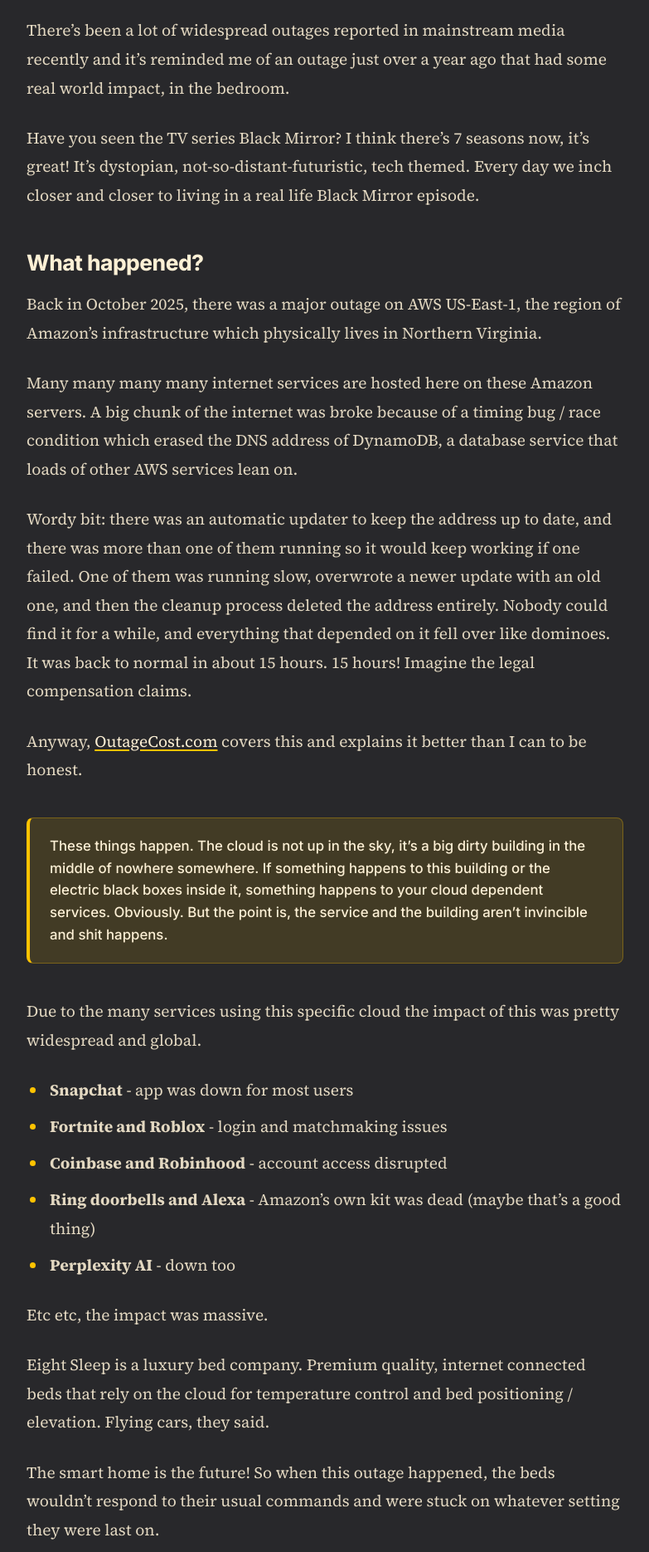
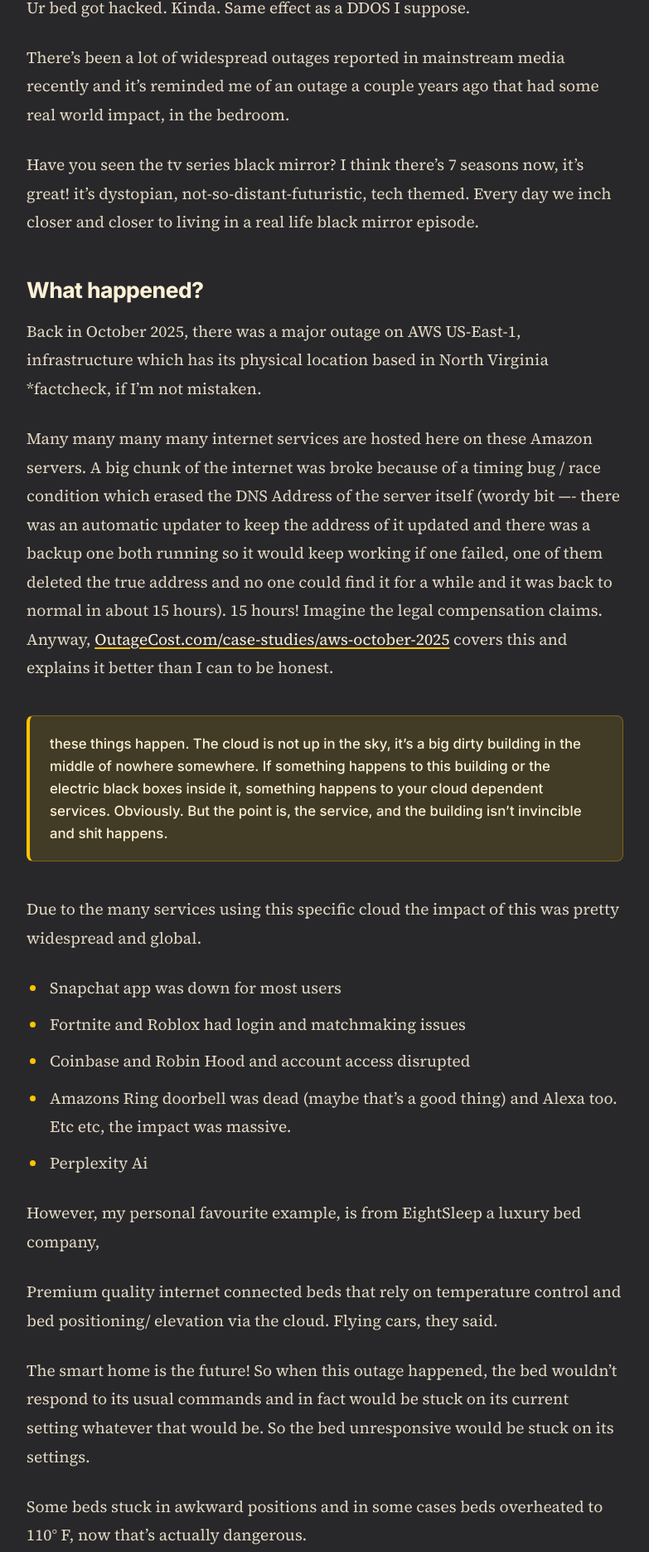
Before and after one commit to ChallengingShelf/B-Log, a plain HTML site: page NotSoSmartBed.html in a window 1280 px wide. Shown: the part 928-2798 px from the top of the page at 83% size, without its empty margins (243-1026 px from the left). Drawn offline with Linux system fonts and the light colour scheme.

Commit message:
Add files via upload

```diff
--- a/NotSoSmartBed.html
+++ b/NotSoSmartBed.html
@@ -39,20 +39,20 @@ $$$$"""$$$$$$$$$$uuu   uu$$$$$$$$$"""$$$"
 <head>
     <meta charset="UTF-8">
     <meta name="viewport" content="width=device-width, initial-scale=1.0">
-    <meta name="description" content="An AWS outage left Eight Sleep smart beds stuck, some overheating, some mid-recline. A real-life Black Mirror episode about IoT and cloud risk.">
+    <meta name="description" content="We rely on internet connected services for so much but what happens when that goes wrong? Some are losing sleep over it">
     <meta name="theme-color" content="#28282B">
     <title>Bed in the Clouds | HamiltonHacks</title>
     <!-- Link preview (iMessage, WhatsApp, Slack, LinkedIn, X). Image URL must be absolute. -->
     <meta property="og:type" content="article">
     <meta property="og:site_name" content="HamiltonHacks">
     <meta property="og:title" content="He’s got his bed in the clouds">
-    <meta property="og:description" content="An AWS outage left Eight Sleep smart beds stuck, some overheating, some mid-recline. A real-life Black Mirror episode about IoT and cloud risk.">
+    <meta property="og:description" content="We rely on internet connected services for so much but what happens when that goes wrong? Some are losing sleep over it">
     <meta property="og:url" content="https://hamiltonhacks.com/NotSoSmartBed">
     <meta property="og:image" content="https://hamiltonhacks.com/notsosmartbed-og.jpg">
     <meta property="og:image:alt" content="Yellow line drawing of a double bed floating among yellow clouds, with circuit-board traces hanging down, on a dark background">
     <meta name="twitter:card" content="summary_large_image">
     <meta name="twitter:title" content="He’s got his bed in the clouds">
-    <meta name="twitter:description" content="An AWS outage left Eight Sleep smart beds stuck, some overheating, some mid-recline. A real-life Black Mirror episode about IoT and cloud risk.">
+    <meta name="twitter:description" content="We rely on internet connected services for so much but what happens when that goes wrong? Some are losing sleep over it">
     <meta name="twitter:image" content="https://hamiltonhacks.com/notsosmartbed-og.jpg">
     <link rel="icon" type="image/png" href="favicon-64.png">
     <link rel="apple-touch-icon" sizes="180x180" href="/apple-touch-icon.png">
@@ -92,7 +92,7 @@ $$$$"""$$$$$$$$$$uuu   uu$$$$$$$$$"""$$$"
                 </div>
                 <h1 class="blog-post-title">He’s got his bed in the clouds</h1>
                 <p class="blog-post-subheading">
-                    Themes: IoT | Cloud | AWS | Outages | Resilience
+                    Themes: IoT | Cloud | Outages | Infrastructure Dependence | Sleeping | Eggs in 1 basket
                 </p>
                 <div class="blog-post-meta" aria-label="Article metadata">
                     <span>HamiltonHacks</span>
@@ -102,32 +102,26 @@ $$$$"""$$$$$$$$$$uuu   uu$$$$$$$$$"""$$$"
 
             <div class="blog-post-content">
                 <p>
-                    Ur bed got hacked. Kinda. Same effect as a DDoS I suppose.
+                    Ur bed got hacked. Kinda. Same effect as a DDOS I suppose.
                 </p>
                 <p>
-                    There’s been a lot of widespread outages reported in mainstream media recently and it’s reminded me of an outage just over a year ago that had some real world impact, in the bedroom.
+                    There’s been a lot of widespread outages reported in mainstream media recently and it’s reminded me of an outage a couple years ago that had some real world impact, in the bedroom.
                 </p>
                 <p>
-                    Have you seen the TV series Black Mirror? I think there’s 7 seasons now, it’s great! It’s dystopian, not-so-distant-futuristic, tech themed. Every day we inch closer and closer to living in a real life Black Mirror episode.
+                    Have you seen the tv series black mirror? I think there’s 7 seasons now, it’s great! it’s dystopian, not-so-distant-futuristic, tech themed. Every day we inch closer and closer to living in a real life black mirror episode.
                 </p>
 
                 <h2>What happened?</h2>
                 <p>
-                    Back in October 2025, there was a major outage on AWS US-East-1, the region of Amazon’s infrastructure which physically lives in Northern Virginia.
+                    Back in October 2025, there was a major outage on AWS US-East-1, infrastructure which has its physical location based in North Virginia *factcheck, if I’m not mistaken.
                 </p>
                 <p>
-                    Many many many many internet services are hosted here on these Amazon servers. A big chunk of the internet was broke because of a timing bug / race condition which erased the DNS address of DynamoDB, a database service that loads of other AWS services lean on.
-                </p>
-                <p>
-                    Wordy bit: there was an automatic updater to keep the address up to date, and there was more than one of them running so it would keep working if one failed. One of them was running slow, overwrote a newer update with an old one, and then the cleanup process deleted the address entirely. Nobody could find it for a while, and everything that depended on it fell over like dominoes. It was back to normal in about 15 hours. 15 hours! Imagine the legal compensation claims.
-                </p>
-                <p>
-                    Anyway, <a href="https://outagecost.com/case-studies/aws-october-2025" target="_blank" rel="noopener noreferrer">OutageCost.com</a> covers this and explains it better than I can to be honest.
+                    Many many many many internet services are hosted here on these Amazon servers. A big chunk of the internet was broke because of a timing bug / race condition which erased the DNS Address of the server itself (wordy bit —- there was an automatic updater to keep the address of it updated and there was a backup one both running so it would keep working if one failed, one of them deleted the true address and no one could find it for a while and it was back to normal in about 15 hours). 15 hours! Imagine the legal compensation claims. Anyway, <a href="https://outagecost.com/case-studies/aws-october-2025" target="_blank" rel="noopener noreferrer">OutageCost.com/case-studies/aws-october-2025</a> covers this and explains it better than I can to be honest.
                 </p>
 
                 <div class="blog-post-callout">
                     <p>
-                        These things happen. The cloud is not up in the sky, it’s a big dirty building in the middle of nowhere somewhere. If something happens to this building or the electric black boxes inside it, something happens to your cloud dependent services. Obviously. But the point is, the service and the building aren’t invincible and shit happens.
+                        these things happen. The cloud is not up in the sky, it’s a big dirty building in the middle of nowhere somewhere. If something happens to this building or the electric black boxes inside it, something happens to your cloud dependent services. Obviously. But the point is, the service, and the building isn’t invincible and shit happens.
                     </p>
                 </div>
 
@@ -135,46 +129,41 @@ $$$$"""$$$$$$$$$$uuu   uu$$$$$$$$$"""$$$"
                     Due to the many services using this specific cloud the impact of this was pretty widespread and global.
                 </p>
                 <ul>
-                    <li><strong>Snapchat</strong> - app was down for most users</li>
-                    <li><strong>Fortnite and Roblox</strong> - login and matchmaking issues</li>
-                    <li><strong>Coinbase and Robinhood</strong> - account access disrupted</li>
-                    <li><strong>Ring doorbells and Alexa</strong> - Amazon’s own kit was dead (maybe that’s a good thing)</li>
-                    <li><strong>Perplexity AI</strong> - down too</li>
+                    <li>Snapchat app was down for most users</li>
+                    <li>Fortnite and Roblox had login and matchmaking issues</li>
+                    <li>Coinbase and Robin Hood and account access disrupted</li>
+                    <li>Amazons Ring doorbell was dead (maybe that’s a good thing) and Alexa too. Etc etc, the impact was massive.</li>
+                    <li>Perplexity Ai</li>
                 </ul>
                 <p>
-                    Etc etc, the impact was massive.
-                </p>
-
-                <p>
-                    Eight Sleep is a luxury bed company. Premium quality, internet connected beds that rely on the cloud for temperature control and bed positioning / elevation. Flying cars, they said.
+                    However, my personal favourite example, is from EightSleep a luxury bed company,
                 </p>
                 <p>
-                    The smart home is the future! So when this outage happened, the beds wouldn’t respond to their usual commands and were stuck on whatever setting they were last on.
+                    Premium quality internet connected beds that rely on temperature control and bed positioning/ elevation via the cloud. Flying cars, they said.
                 </p>
                 <p>
-                    Some beds were stuck in awkward positions and in some cases beds overheated to 110°F. Now that’s actually dangerous.
+                    The smart home is the future! So when this outage happened, the bed wouldn’t respond to its usual commands and in fact would be stuck on its current setting whatever that would be. So the bed unresponsive would be stuck on its settings.
                 </p>
                 <p>
-                    Can you imagine, your bed is connected to the internet. Akin to a WiFi enabled kettle / microwave.
+                    Some beds stuck in awkward positions and in some cases beds overheated to 110° F, now that’s actually dangerous.
                 </p>
                 <p>
-                    In theory, and please picture this image in your mind, people could have been stuck in bed mid-movement, for example in a V shape. Quite funny really, no deaths reported to my knowledge. It’s just a good example of IoT and cloud risk. I just like the nature of this case study, and it’s actually real. Hilarious.
+                    Can you imagine, your bed is connected to the internet. Akin to a WiFi enabled kettle/ microwave.
+                </p>
+                <p>
+                    In theory, and please picture this image in your mind, people could have been stuck in bed, mid-movement of the bed for example a V shape. Quite funny really, no deaths reported to my knowledge. It’s just a good example about IoT and cloud risk, I just like the nature of this case study, and it’s actually real. Hilarious.
                 </p>
 
                 <h2>Lessons learned?</h2>
                 <p>
-                    I don’t know really, it’s quite subjective this one. Yes, IoT is designed to make things easier and lives marginally better, built for convenience and solving micro problems. And yes, a remote control bed is a nice idea. You’re on the commute home, you turn on your WiFi enabled kettle, you switch the lights on remotely and you move your bed to its favourite setting so when you lie down, it’s exactly as comfortable as you want. Great.
+                    I don’t know really, it’s quite subjective this one. Yes, IoT is designed to make things easier to make lives marginally better, built for convenience and solving micro problems. And yes a remote control bed is a nice idea, you’re on the commute home and you turn on your WiFi enabled kettle, you switch the lights on remotely and you move your bed to its favourite setting so when you lie down, it’s exactly how as comfortable as you want. Great.
                 </p>
                 <p>
                     But another angle is always that there are people that need this, that rely on this for their health conditions or disability. This should always be considered.
                 </p>
                 <p>
-                    It’s yet another example to chuck on the pile of reliance-on-infrastructure wake up calls and redundancies. If a huge chunk of the internet lives in a few buildings in one corner of Virginia, how high is that risk? And are people aware?
+                    It’s yet another example to chuck on the pile of reliance on infrastructure wake up calls and redundancies. If the whole internet is on a few boxes in 1 warehouse how high is that risk? And are people aware? The bed company added and “outage” mode to the beds and I think everyone lived happily ever after. Maybe a bit of sue-ing over in the US, obviously.
                 </p>
-                <p>
-                    Eight Sleep added an “outage mode” to the beds and I think everyone lived happily ever after. Maybe a bit of suing over in the US, obviously.
-                </p>
-
                 <p>
                     Otherwise, in this day and age, if you can help it, do you really want your bed, your place of sleep, connected to the big bad internet? I don’t.
                 </p>
--- a/script.js
+++ b/script.js
@@ -68,7 +68,7 @@
             image: "notsosmartbed-header.webp",
             tag: "IoT + Cloud",
             title: "He’s got his bed in the clouds",
-            summary: "An AWS outage left Eight Sleep smart beds stuck, some overheating, some mid-recline. A real-life Black Mirror episode about IoT and cloud risk.",
+            summary: "We rely on internet connected services for so much but what happens when that goes wrong? Some are losing sleep over it",
         },
         {
             url: "/",
```
